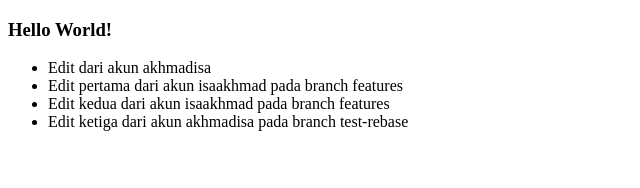
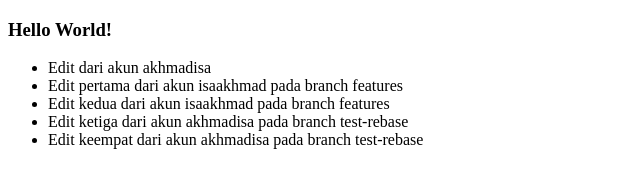
Before and after one commit to akhmadisa/repo1, a plain HTML site: page index.html in a window 1280 px wide. Shown: the whole page, without its empty margins (0-640 px from the left). Drawn offline with Linux system fonts and the light colour scheme.

Commit message:
add li line-15 file index.html

```diff
--- a/index.html
+++ b/index.html
@@ -12,6 +12,7 @@
 		<li>Edit pertama dari akun isaakhmad pada branch features</li>
 		<li>Edit kedua dari akun isaakhmad pada branch features</li>
 		<li>Edit ketiga dari akun akhmadisa pada branch test-rebase</li>
+		<li>Edit keempat dari akun akhmadisa pada branch test-rebase</li>
 	</ul>
 </body>
 </html>
```
